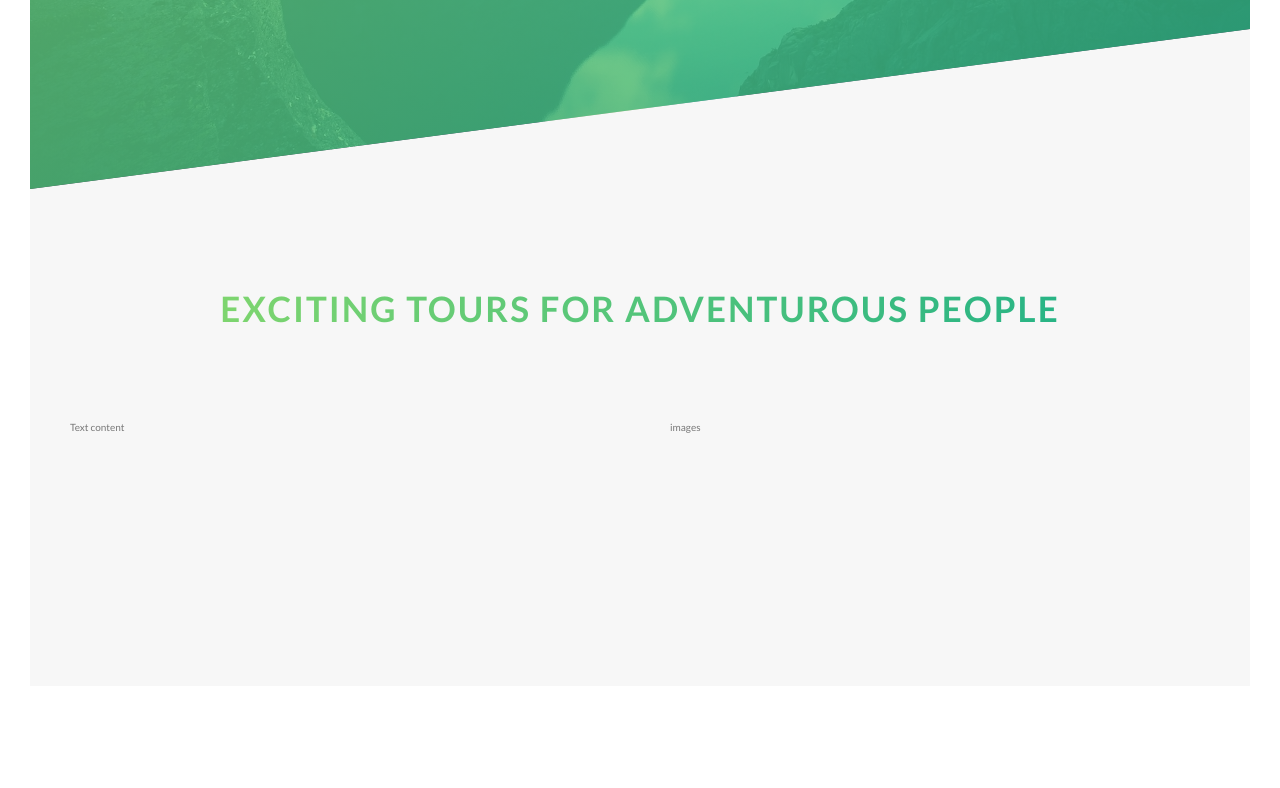
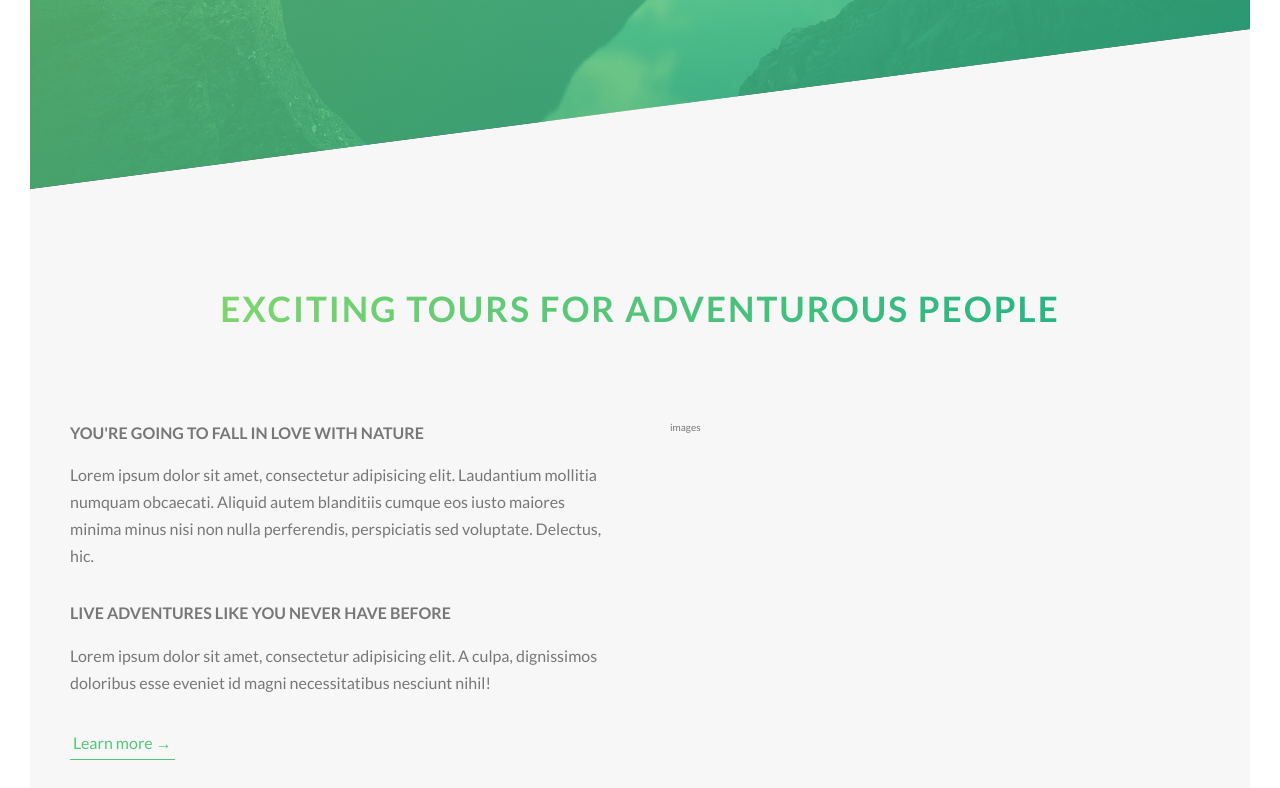
Before and after one commit to taylor009/Natours, a website: page index.html in a window 1280 px wide. Shown: the part 601-1389 px from the top of the page. Before the commit the page ends 1317 px from the top, so only its background shows below. Drawn offline with Linux system fonts and the light colour scheme.

Commit message:
Created learn more button

```diff
--- a/index.html
+++ b/index.html
@@ -28,14 +28,23 @@
 
         <main>
             <section class="section-about">
-                <div class="u-center-text u-margin-bottom-8">
+                <div class="u-center-text u-margin-bottom-big">
                     <h2 class="heading-secondary">
                         Exciting tours for adventurous people
                     </h2>
                 </div>
                 <div class="row">
                     <div class="col-1-of-2">
-                        Text content
+                        <h3 class="heading-tertiary u-margin-bottom-small">You're going to fall in love with nature</h3>
+                        <p class="paragraph">
+                            Lorem ipsum dolor sit amet, consectetur adipisicing elit. Laudantium mollitia numquam obcaecati. Aliquid autem blanditiis cumque eos iusto maiores minima minus nisi non nulla perferendis, perspiciatis sed voluptate. Delectus, hic.
+                        </p>
+                        <h3 class="heading-tertiary u-margin-bottom-small">Live adventures like you never have before</h3>
+                        <p class="paragraph">
+                            Lorem ipsum dolor sit amet, consectetur adipisicing elit. A culpa, dignissimos doloribus esse eveniet id magni necessitatibus nesciunt nihil!
+                        </p>
+
+                        <a href="#" class="btn-text">Learn more &rarr;</a>
                     </div>
                     <div class="col-1-of-2">
                         images
--- a/sass/abstracts/_variables.scss
+++ b/sass/abstracts/_variables.scss
@@ -9,6 +9,9 @@ $color-grey-dark: #777;
 $color-white: #fff;
 $color-black: #000;
 
+//Font-Sizes
+$default-font-size: 1.6rem;
+
 // Grid
 $grid-width: 114rem;
 $gutter-vertical: 8rem;
--- a/sass/base/_typeography.scss
+++ b/sass/base/_typeography.scss
@@ -46,3 +46,17 @@ body{
     text-shadow:  .5rem 1rem 2rem rgba($color-black, .2);
   }
 }
+
+.heading-tertiary{
+  font-size: $default-font-size;
+  font-weight: 700;
+  text-transform: uppercase;
+}
+
+.paragraph{
+  font-size: $default-font-size;
+
+  &:not(:last-child){
+    margin-bottom: 3rem;
+  }
+}
--- a/sass/base/_utilites.scss
+++ b/sass/base/_utilites.scss
@@ -1,3 +1,5 @@
 .u-center-text{text-align: center;}
 
-.u-margin-bottom-8{margin-bottom: 8rem;}
+.u-margin-bottom-small{margin-bottom: 1.5rem;}
+.u-margin-bottom-medium{margin-bottom: 4rem;}
+.u-margin-bottom-big{margin-bottom: 8rem;}
--- a/sass/components/_button.scss
+++ b/sass/components/_button.scss
@@ -8,7 +8,7 @@
     border-radius: 10rem;
     transition: all .2s;
     position: relative;
-    font-size: 1.6rem;
+    font-size: $default-font-size;
   }
 
   &:hover{
@@ -53,3 +53,29 @@
     animation-fill-mode: backwards;
   }
 }
+
+.btn-text{
+  &:link,
+  &:visited{
+    font-size: $default-font-size;
+    color: $color-primary;
+    display: inline-block;
+    text-decoration: none;
+    border-bottom: 1px solid $color-primary;
+    padding: 3px;
+    transition: all .2s;
+  }
+
+  &:hover{
+    background-color: $color-primary;
+    color: $color-white;
+    box-shadow: 0 1rem 2rem rgba($color-black, .15);
+    transform: translateY(-2px);
+  }
+
+  &:active{
+    box-shadow: 0 .5rem 1rem rgba($color-black, .15);
+    transform: translateY(0);
+  }
+
+}
```
Also changed, not shown: css/style.css.
